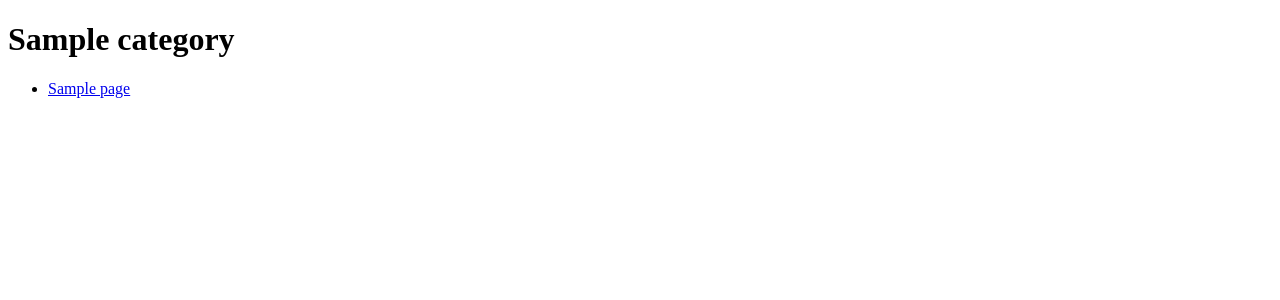
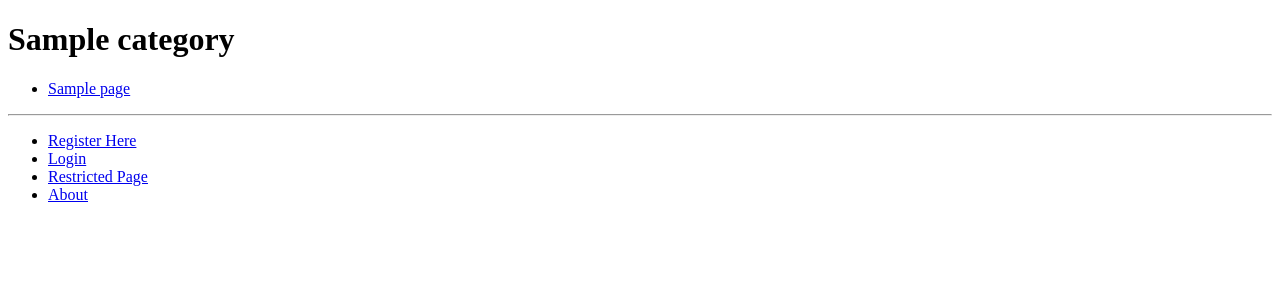
Before and after one commit to kinmanz/working, a Django app: a page that uses tango_project/templates/rango/category.html in a window 1280 px wide. Shown: the top 300 px of the page. Run offline with Django 3.2, Linux system fonts and the light colour scheme; tables that the repository leaves empty hold one stand-in row (values such as "Sample post").

Commit message:
adding inheritance from base.html for templates

```diff
--- /dev/null
+++ b/tango_project/templates/rango/base.html
@@ -0,0 +1,30 @@
+<!DOCTYPE html>
+
+<html>
+    <head>
+        <title>Rango - {% block title %}How to Tango with Django!{% endblock %}</title>
+    </head>
+
+    <body>
+        <div>
+            {% block body_block %}{% endblock %}
+        </div>
+
+        <hr />
+
+        <div>
+            <ul>
+            {% if user.is_authenticated %}
+                <li><a href="{% url 'logout'%}">Logout</a></li>
+                <li><a href="{% url 'add_category' %}">Add a New Category</a></li>
+                <li><a href="{% url 'restricted'%}">Restricted Page</a></li>
+            {% else %}
+                <li><a href="{% url 'register' %}">Register Here</a></li>
+                <li><a href="{% url 'login' %}">Login</a></li>
+                <li><a href="{% url 'restricted'%}">Restricted Page</a></li>
+            {% endif %}
+            <li><a href="{% url 'index_about' %}">About</a></li>
+            </ul>
+        </div>
+    </body>
+</html>
--- a/tango_project/templates/rango/category.html
+++ b/tango_project/templates/rango/category.html
@@ -1,10 +1,11 @@
-<!DOCTYPE html>
-<html>
-    <head>
-        <title>Rango</title>
-    </head>
+{% extends 'rango/base.html' %}
 
-    <body>
+{% load staticfiles %}
+
+{% block title %}{{ category_name }}{% endblock %}
+
+
+{% block body_block %}
         {% if category %}
         <h1>{{ category_name }}</h1>
             {% if pages %}
@@ -21,10 +22,7 @@
             <br> <a href="{% url 'add_page' category.slug %}">Add a Page</a><br />
             {% endif %}
 
-
-
         {% else %}
             The specified category does not exist!
         {% endif %}
-    </body>
-</html>
+{% endblock %}
```
